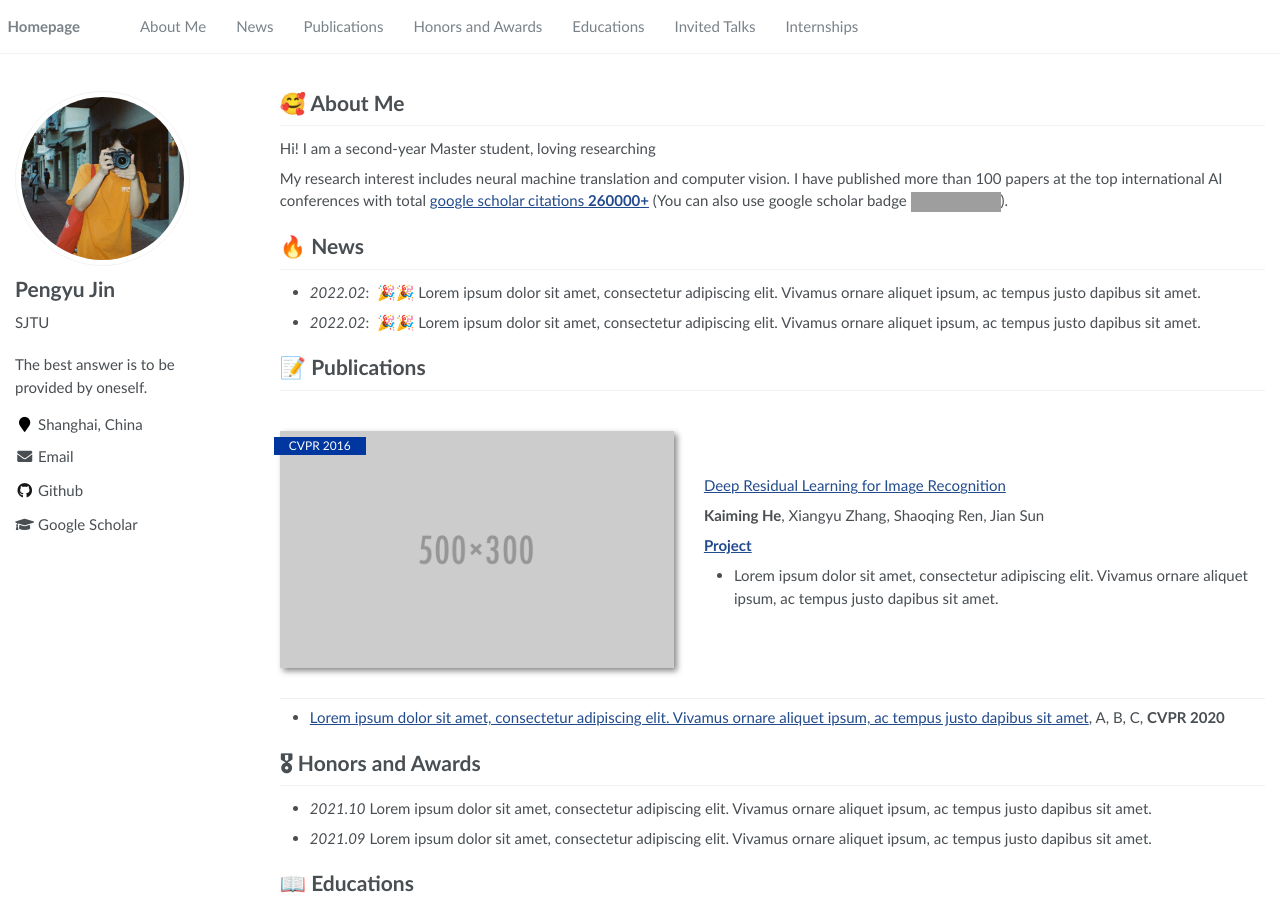
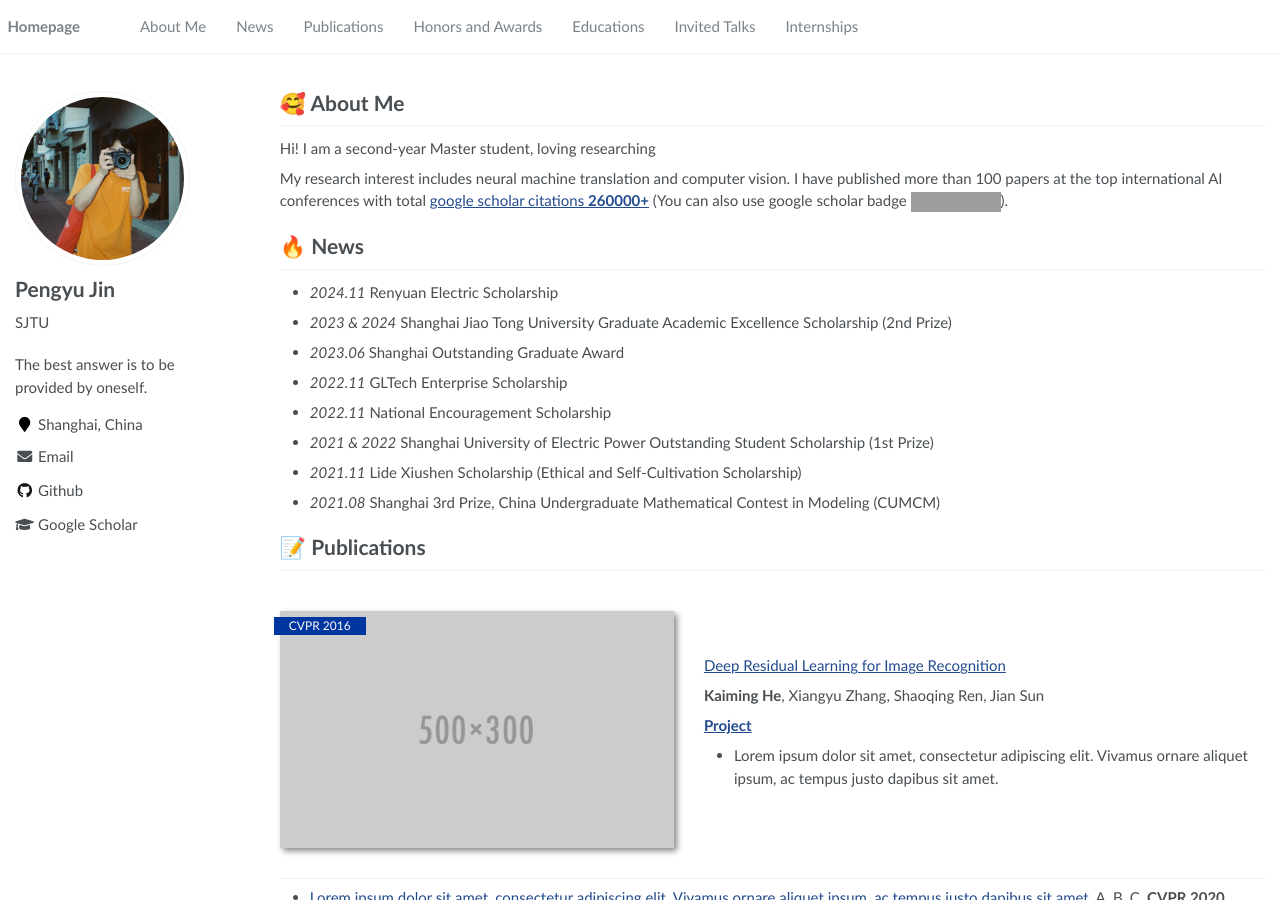
Before and after one commit to Pengyu-Jin/AcademicPages, a Jekyll site: the page built from _pages/about.md, in a window 1280 px wide and 900 px high. Built offline with Jekyll 4.4.1, drawn with Linux system fonts in a browser that asks for light colours; grey boxes are pictures that could not be loaded.

Commit message:
Update about.md

```diff
--- a/_pages/about.md
+++ b/_pages/about.md
@@ -24,8 +24,14 @@ My research interest includes neural machine translation and computer vision. I
 
 
 # 🔥 News
-- *2022.02*: &nbsp;🎉🎉 Lorem ipsum dolor sit amet, consectetur adipiscing elit. Vivamus ornare aliquet ipsum, ac tempus justo dapibus sit amet.
-- *2022.02*: &nbsp;🎉🎉 Lorem ipsum dolor sit amet, consectetur adipiscing elit. Vivamus ornare aliquet ipsum, ac tempus justo dapibus sit amet.
+- *2024.11* Renyuan Electric Scholarship
+- *2023 & 2024* Shanghai Jiao Tong University Graduate Academic Excellence Scholarship (2nd Prize)
+- *2023.06* Shanghai Outstanding Graduate Award
+- *2022.11* GLTech Enterprise Scholarship
+- *2022.11* National Encouragement Scholarship
+- *2021 & 2022* Shanghai University of Electric Power Outstanding Student Scholarship (1st Prize)
+- *2021.11* Lide Xiushen Scholarship (Ethical and Self-Cultivation Scholarship)
+- *2021.08* Shanghai 3rd Prize, China Undergraduate Mathematical Contest in Modeling (CUMCM)
 
 # 📝 Publications
 
```
